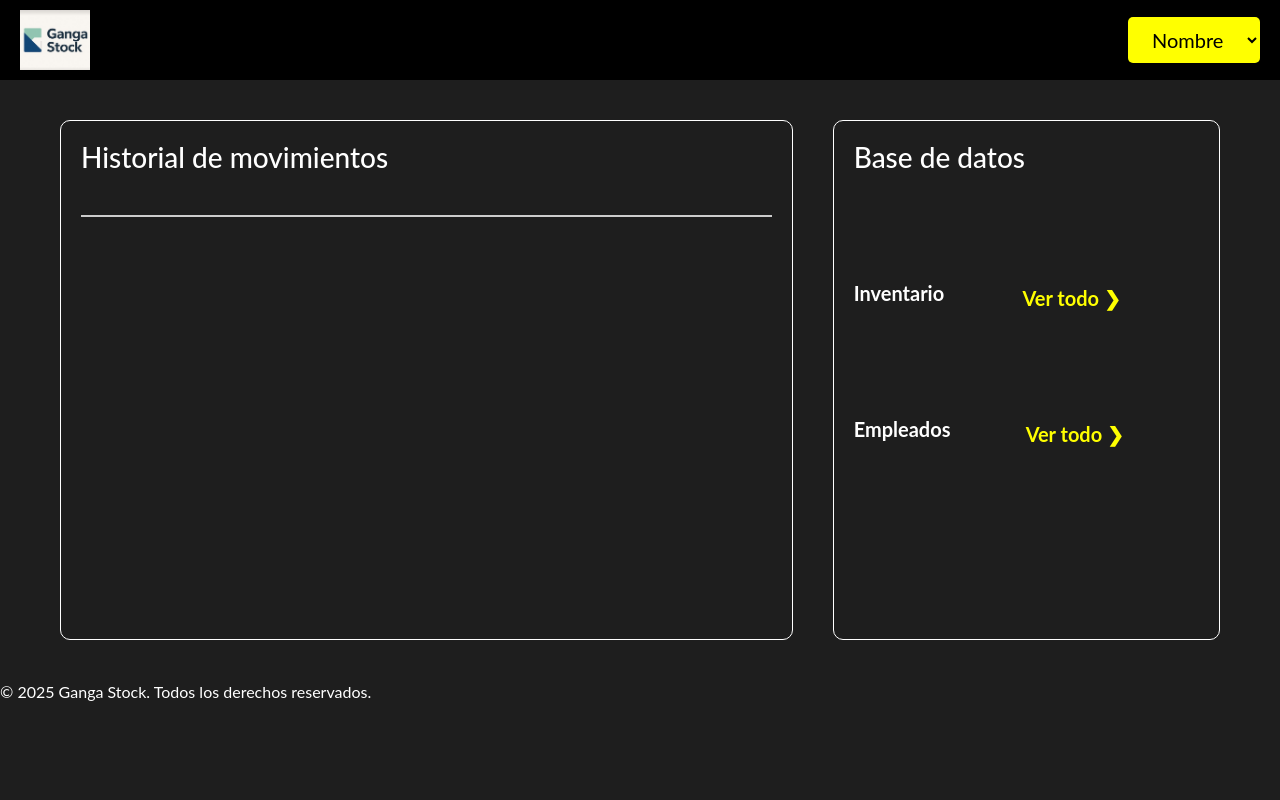
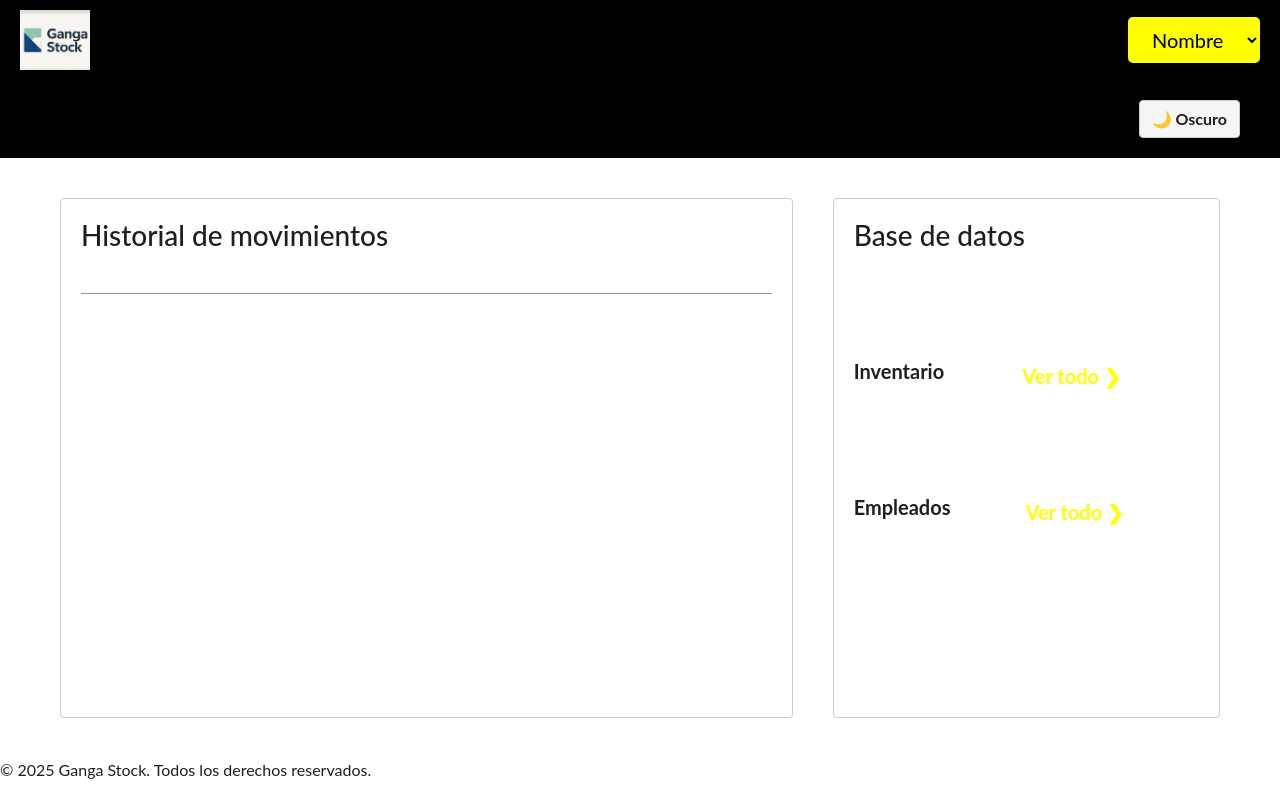
Before and after one commit to gangaxx/Ganga-Stock, a Django app: page /index_admin/ in a window 1280 px wide. Run offline with Django 5.2, Linux system fonts and the light colour scheme.

Commit message:
index_admin colores

```diff
--- a/aplicacion/templates/index_admin.html
+++ b/aplicacion/templates/index_admin.html
@@ -5,11 +5,73 @@
 
 <style>
   body {
+    font-family: 'Lato', sans-serif;
+    transition: background-color 0.3s, color 0.3s;
+  }
+
+  /* === MODO OSCURO === */
+  body.dark-mode {
     background-color: #1e1e1e;
     color: white;
-    font-family: 'Lato', sans-serif;
   }
 
+  .dark-mode .panel {
+    background-color: #1e1e1e;
+    border: 1px solid #fff;
+  }
+
+  .dark-mode .history-box {
+    background-color: #1e1e1e;
+    border-top: 1px solid #999;
+  }
+
+  .dark-mode .section-title,
+  .dark-mode h2 {
+    color: white;
+  }
+
+  .dark-mode .style-button {
+    color: #ff0;
+  }
+
+  .dark-mode .mode-toggle {
+    background-color: #333;
+    color: #ff0;
+    border: 1px solid #ff0;
+  }
+
+  /* === MODO CLARO === */
+  body.light-mode {
+    background-color: #ffffff;
+    color: #1e1e1e;
+  }
+
+  .light-mode .panel {
+    background-color: #ffffff;
+    border: 1px solid #ccc;
+  }
+
+  .light-mode .history-box {
+    background-color: #ffffff;
+    border-top: 1px solid #999;
+  }
+
+  .light-mode .section-title,
+  .light-mode h2 {
+    color: #1e1e1e;
+  }
+
+  .light-mode .style-button {
+    color: #ff0;
+  }
+
+  .light-mode .mode-toggle {
+    background-color: #f5f5f5;
+    color: #1e1e1e;
+    border: 1px solid #ccc;
+  }
+
+  /* === ESTRUCTURA GENERAL === */
   .main {
     display: flex;
     justify-content: space-between;
@@ -17,9 +79,8 @@
   }
 
   .panel {
-    border: 1px solid #fff;
     padding: 20px;
-    background-color: #1e1e1e;
+    border-radius: 4px;
   }
 
   .left-panel-admin {
@@ -36,7 +97,7 @@
 
   .history-box {
     height: 400px;
-    background-color: #1e1e1e;
+    margin-top: 20px;
   }
 
   .section {
@@ -52,7 +113,6 @@
   .style-button {
     background: none;
     border: none;
-    color: #ff0;
     font-weight: bold;
     cursor: pointer;
   }
@@ -64,8 +124,63 @@
   h2 {
     margin-bottom: 20px;
   }
+
+  /* === BARRA SUPERIOR (modificada) === */
+  .topbar {
+    background-color: black; /* Color cambiado a negro */
+    padding: 20px 40px;
+    display: flex;
+    justify-content: flex-end;
+    align-items: center;
+    gap: 10px;
+  }
+
+  .mode-toggle {
+    padding: 6px 12px;
+    border-radius: 4px;
+    cursor: pointer;
+    font-weight: bold;
+  }
+
+  .user-button {
+    background-color: yellow;
+    padding: 6px 12px;
+    border: none;
+    cursor: pointer;
+    font-weight: bold;
+    display: flex;
+    align-items: center;
+    gap: 10px;
+  }
+
+  .user-button span {
+    font-weight: bold;
+  }
 </style>
 
+<script>
+  document.addEventListener('DOMContentLoaded', () => {
+    const storedMode = localStorage.getItem('theme') || (window.matchMedia('(prefers-color-scheme: dark)').matches ? 'dark' : 'light');
+    document.body.classList.add(storedMode + '-mode');
+    document.getElementById('modeToggle').innerText = storedMode === 'dark' ? '☀ Claro' : '🌙 Oscuro';
+  });
+
+  function toggleMode() {
+    const isDark = document.body.classList.contains('dark-mode');
+    document.body.classList.toggle('dark-mode', !isDark);
+    document.body.classList.toggle('light-mode', isDark);
+    document.getElementById('modeToggle').innerText = isDark ? '🌙 Oscuro' : '☀ Claro';
+    localStorage.setItem('theme', isDark ? 'light' : 'dark');
+  }
+</script>
+
+<!-- Barra superior con botón de modo al lado de "Nombre" -->
+<div class="topbar">
+
+  <button id="modeToggle" class="mode-toggle" onclick="toggleMode()">Cargando...</button>
+</div>
+
+<!-- Contenido principal -->
 <div class="main">
   <div class="panel left-panel-admin">
     <h2>Historial de movimientos</h2>
```
